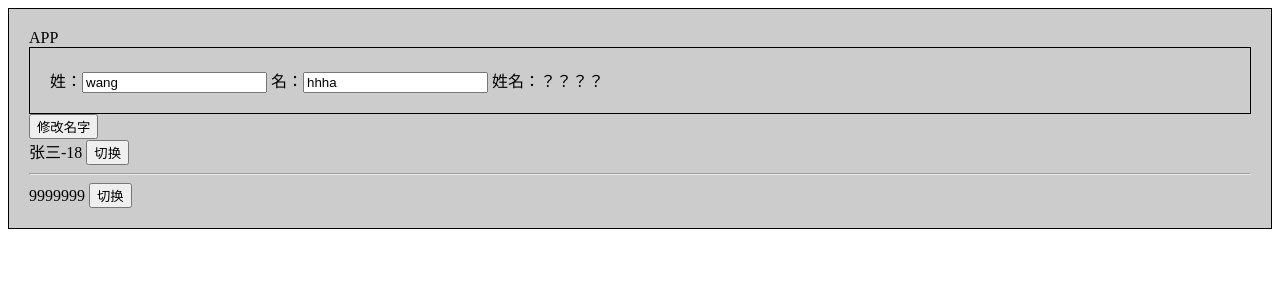
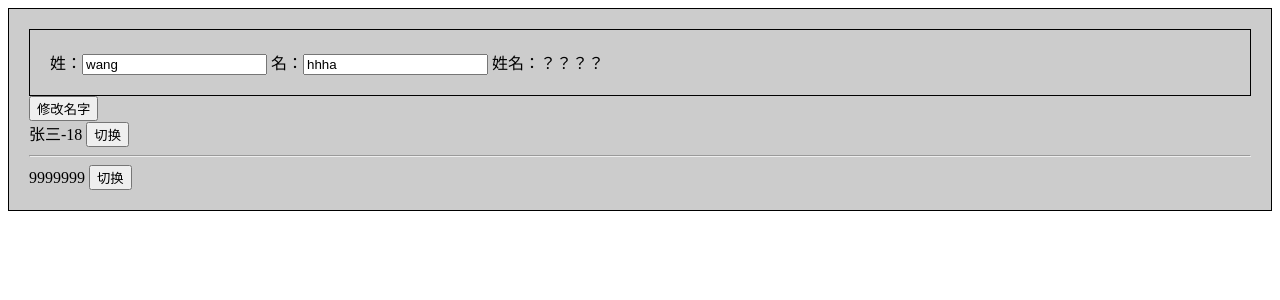
Before and after one commit to xiaodongxier/vue3_vite_ts_202401, a Vue app: page / in a window 1280 px wide. Shown: the top 300 px of the page. Built offline with nearby package versions, Linux system fonts and the light colour scheme.

Commit message:
note-sync syncing

```diff
--- a/src/App.vue
+++ b/src/App.vue
@@ -1,12 +1,11 @@
 <!--
  * @Date: 2024-01-22 23:20:17
- * @LastEditTime: 2024-01-24 21:42:27
+ * @LastEditTime: 2024-01-26 09:23:52
  * @Author: wangyongjie
  * @Note:
 -->
 <template>
   <div class="app">
-    APP
     <Preson />
     <Child />
   </div>
```
